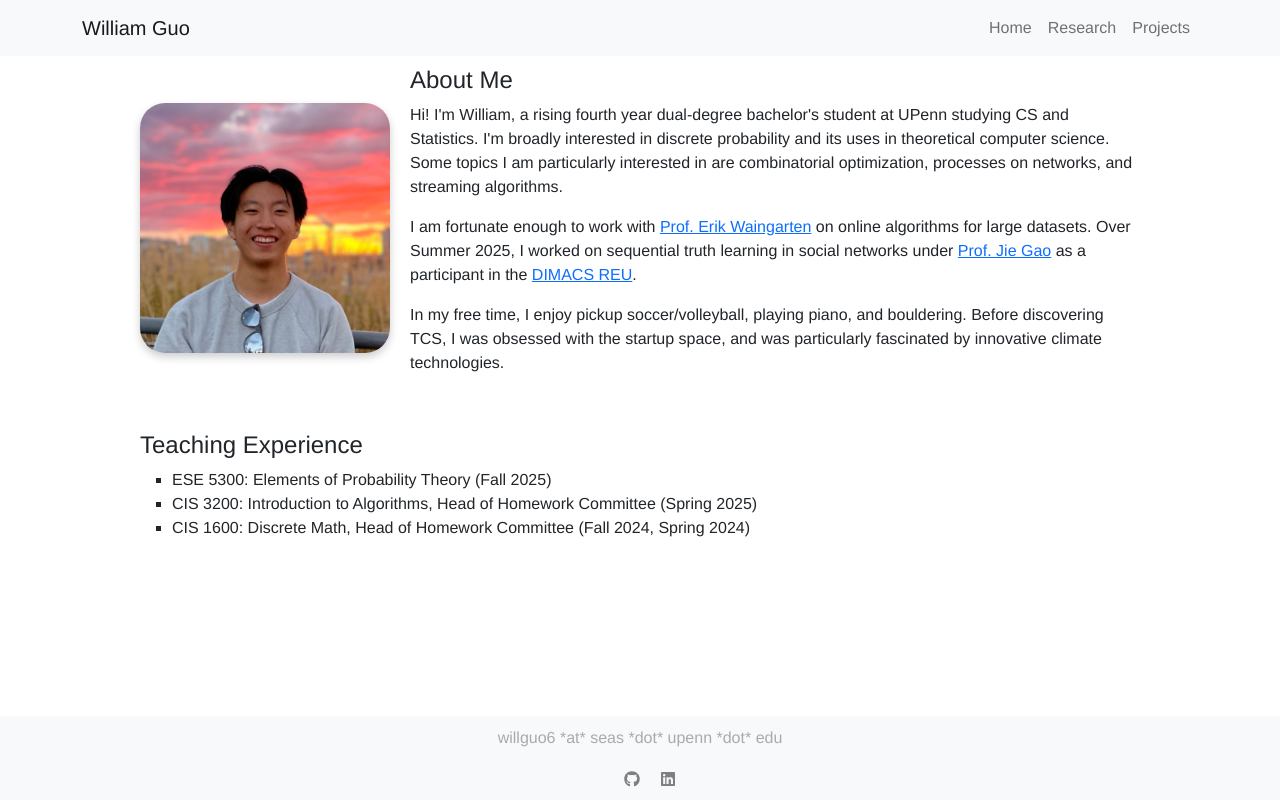
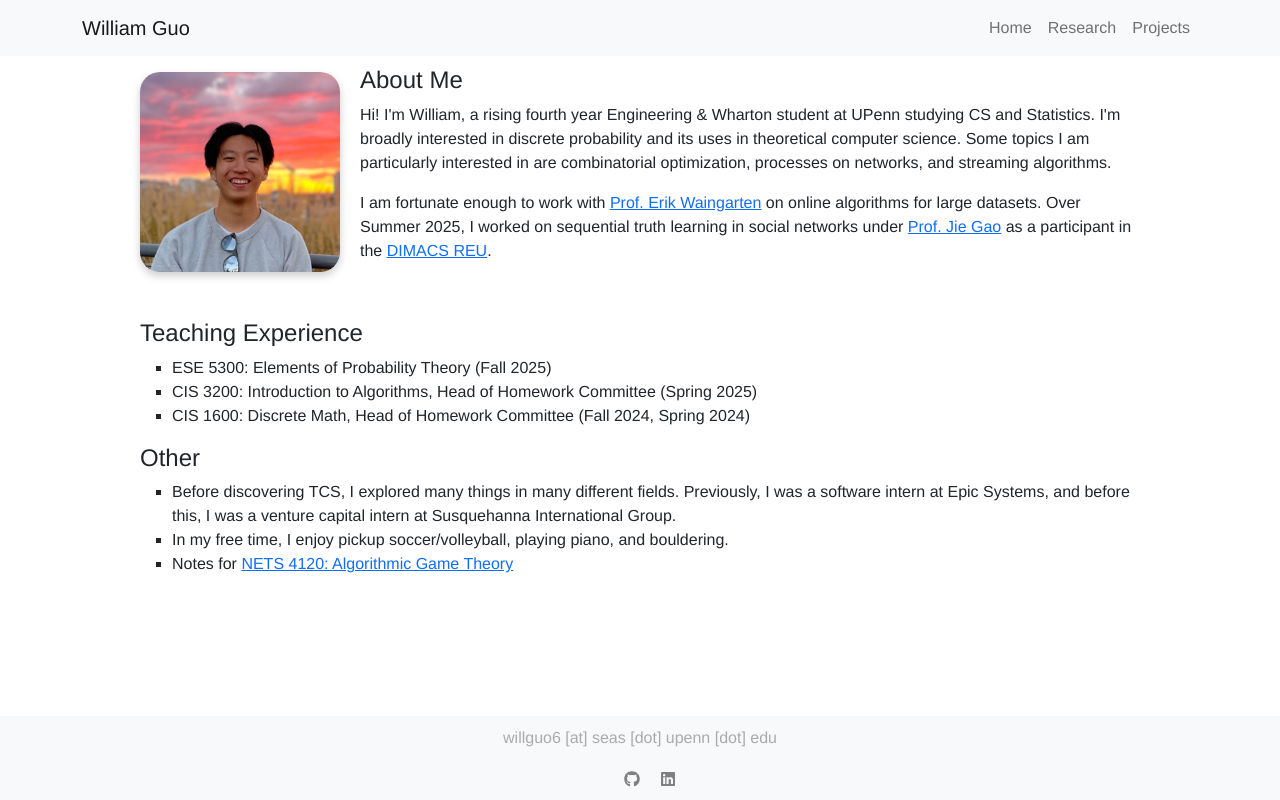
Before and after one commit to willdguo/willdguo.github.io, a React (Create React App) app: page /home in a window 1280 px wide. Before the commit this address led to /home#/home. Built offline with nearby package versions, Linux system fonts and the light colour scheme.

Commit message:
fixed hashrouter

```diff
--- a/package.json
+++ b/package.json
@@ -1,7 +1,7 @@
 {
   "name": "bootstrap_intro",
   "version": "0.1.0",
-  "homepage": "https://willdguo.github.io/#",
+  "homepage": "https://willdguo.github.io/",
   "private": true,
   "dependencies": {
     "@testing-library/jest-dom": "^5.17.0",
--- a/src/App.js
+++ b/src/App.js
@@ -78,7 +78,7 @@ const SocialBar = () => {
       }}
     >
       <p style={{color: '#aaa'}}>
-        willguo6 *at* seas *dot* upenn *dot* edu
+        willguo6 [at] seas [dot] upenn [dot] edu
       </p>
       {/* <a className="social-icon" href = "https://x.com/willdguo" target="_blank" rel="noreferrer">
         <FaXTwitter />
--- a/src/components/Bio.css
+++ b/src/components/Bio.css
@@ -33,8 +33,8 @@
 }
 
 .profpic img {
-    width: 250px;
-    height: 250px;
+    width: 200px;
+    height: 200px;
     border-radius: 10%;
     box-shadow: 0px 4px 8px rgba(0, 0, 0, 0.2);
 }
--- a/src/components/Bio.js
+++ b/src/components/Bio.js
@@ -20,7 +20,7 @@ function Bio() {
           <div className="bio-text">
             <h4>About Me</h4>
             <p>
-              Hi! I'm William, a rising fourth year dual-degree bachelor's student at UPenn studying CS and Statistics. I'm broadly interested in discrete probability and its uses in theoretical computer science. Some topics I am particularly interested in are combinatorial optimization, processes on networks, and streaming algorithms.
+              Hi! I'm William, a rising fourth year Engineering & Wharton student at UPenn studying CS and Statistics. I'm broadly interested in discrete probability and its uses in theoretical computer science. Some topics I am particularly interested in are combinatorial optimization, processes on networks, and streaming algorithms.
             </p>
             <p>
               I am fortunate enough to work with{" "}
@@ -40,12 +40,6 @@ function Bio() {
               Prof. Jie Gao
             </a> as a participant in the{" "}<a href="https://reu.dimacs.rutgers.edu/" target="_blank">DIMACS REU</a>.
             </p>
-            <p>
-              {/* I'm a huge fan of puzzles of all kinds, namely lateral thinking puzzles
-              and quantitative brain teasers.  */}
-              In my free time, I enjoy pickup soccer/volleyball, playing piano, and bouldering. Before discovering TCS, I was obsessed with the startup space, and was particularly fascinated by innovative climate technologies.
-              {/* In my free time, I enjoy pickup soccer/volleyball, playing piano, and bouldering. Before discovering TCS, I wore many hats across a wide array of roles at Epic, SIG, & Contrary. */}
-            </p>
           </div>
         </div>
 
@@ -59,8 +53,12 @@ function Bio() {
             </ul>
           </div>
 
-          {/* <div className="course-notes">
-            <h4>Notes</h4>
+          <div className="other-experience">
+            <h4>Other</h4>
+            <ul>
+              <li>Before discovering TCS, I explored many things in many different fields. Previously, I was a software intern at Epic Systems, and before this, I was a venture capital intern at Susquehanna International Group. </li>
+              <li> In my free time, I enjoy pickup soccer/volleyball, playing piano, and bouldering. </li>
+              <li>Notes for{' '}
                   <a
                   href="https://willdguo.github.io/quartz/NETS-4120-Lecture-Notes"
                   target="_blank"
@@ -68,7 +66,9 @@ function Bio() {
                 >
                   NETS 4120: Algorithmic Game Theory
                 </a>
-          </div> */}
+              </li>
+            </ul>
+          </div>
         </div>
       </div>
     )
--- a/src/index.js
+++ b/src/index.js
@@ -1,7 +1,7 @@
 import React from 'react';
 import ReactDOM from 'react-dom/client';
-// import { BrowserRouter as Router } from 'react-router-dom';
-import {HashRouter as Router} from 'react-router-dom'
+import { BrowserRouter as Router } from 'react-router-dom';
+// import {HashRouter as Router} from 'react-router-dom'
 import App from './App';
 
 const root = ReactDOM.createRoot(document.getElementById('root'));
```
Also changed, not shown: public/404.html (added, +8 -0 lines). Lines whose indentation alone changed are shown as unchanged.
